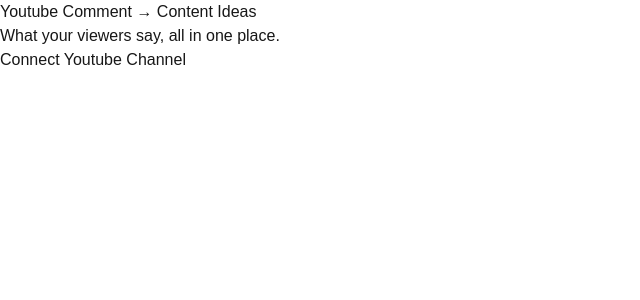
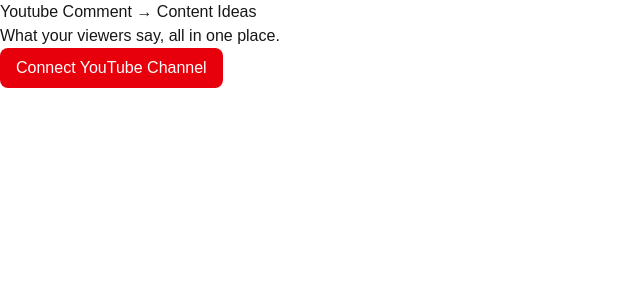
Before and after one commit to yujune1447-glitch/youtube-comment-ideas, a Next.js app: page / in a window 1280 px wide. Shown: the top 300 px of the page, without its empty margins (0-640 px from the left). Built offline with nearby package versions, Linux system fonts and the light colour scheme; no server answers.

Commit message:
Add Google OAuth login and logged-in state

```diff
--- /dev/null
+++ b/app/api/auth/[...nextauth]/route.ts
@@ -0,0 +1,3 @@
+import { handlers } from "@/auth";
+
+export const { GET, POST } = handlers;
--- a/app/page.tsx
+++ b/app/page.tsx
@@ -1,11 +1,18 @@
+import { ConnectButton } from "@/components/connect-button";
+import { auth } from "@/auth";
 
+export default async function Home() {
+  const session = await auth();
 
-export default function Home() {
   return (
     <div>
-    <h1>Youtube Comment → Content Ideas</h1>
-    <p>What your viewers say, all in one place.</p>
-    <button> Connect Youtube Channel</button>
+      <h1>Youtube Comment → Content Ideas</h1>
+      <p>What your viewers say, all in one place.</p>
+      {session ? (
+        <p>Signed in as {session.user?.email}</p>
+      ) : (
+        <ConnectButton />
+      )}
     </div>
   );
 }
--- /dev/null
+++ b/auth.ts
@@ -0,0 +1,20 @@
+import NextAuth from "next-auth";
+import Google from "next-auth/providers/google";
+
+export const { handlers, signIn, signOut, auth } = NextAuth({
+  trustHost: true,
+  secret: process.env.AUTH_SECRET,
+  debug: process.env.NODE_ENV === "development",
+  providers: [
+    Google({
+      clientId: process.env.GOOGLE_CLIENT_ID!,
+      clientSecret: process.env.GOOGLE_CLIENT_SECRET!,
+      authorization: {
+        params: {
+          scope:
+            "openid email profile https://www.googleapis.com/auth/youtube.readonly",
+        },
+      },
+    }),
+  ],
+});
--- /dev/null
+++ b/components/connect-button.tsx
@@ -0,0 +1,15 @@
+"use client";
+
+import { signIn } from "next-auth/react";
+
+export function ConnectButton() {
+  return (
+    <button
+      type="button"
+      onClick={() => signIn("google")}
+      className="rounded-lg bg-red-600 px-4 py-2 text-white hover:bg-red-700"
+    >
+      Connect YouTube Channel
+    </button>
+  );
+}
--- a/package.json
+++ b/package.json
@@ -10,6 +10,7 @@
   },
   "dependencies": {
     "next": "16.2.7",
+    "next-auth": "^5.0.0-beta.31",
     "react": "19.2.4",
     "react-dom": "19.2.4"
   },
```
Also changed, not shown: 1 other file (tests, documents, lock files or other folders).
